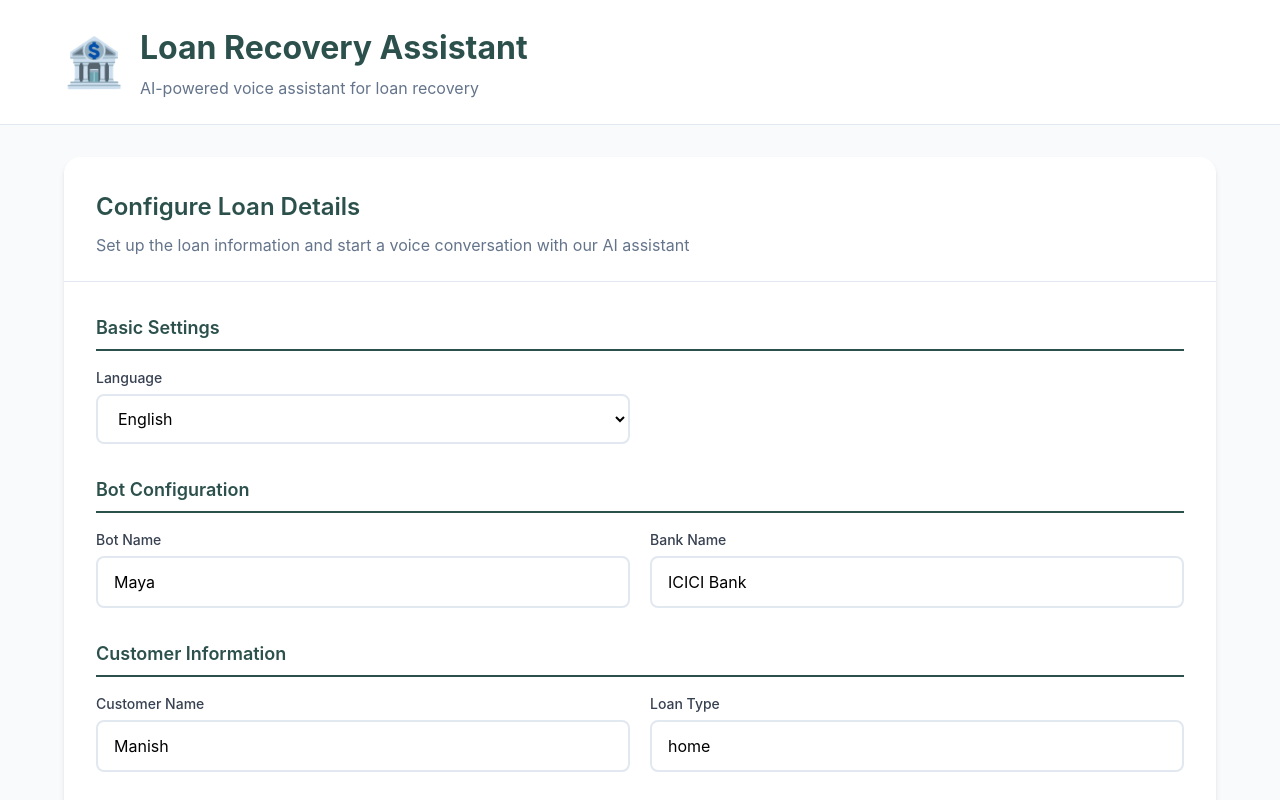
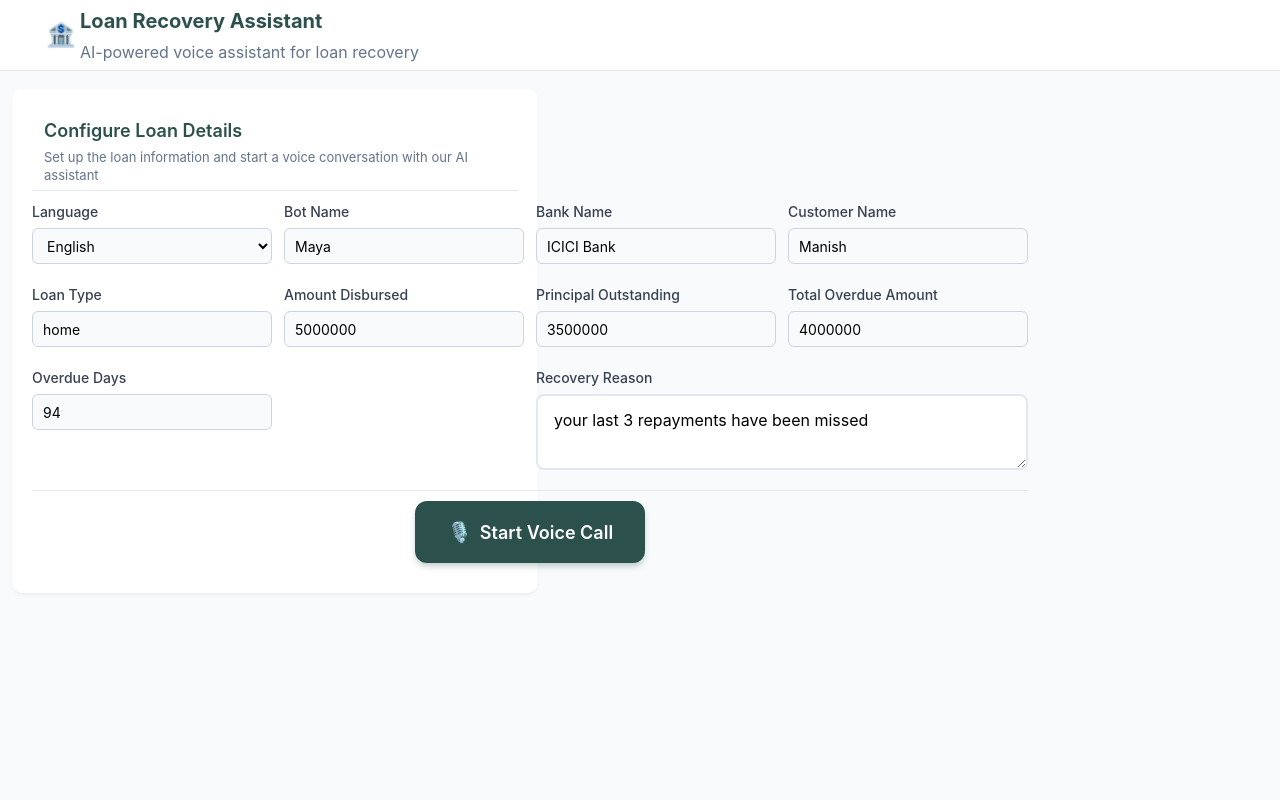
Before and after one commit to INDUS-AI-DEV/indus-ai, a Next.js app: page /demo/loanbot in a window 1280 px wide. Shown: the top 800 px of the page. Built offline with nearby package versions, Linux system fonts and the light colour scheme.

Commit message:
Changed Layout of LoanBot

```diff
--- a/app/demo/loanbot/page.tsx
+++ b/app/demo/loanbot/page.tsx
@@ -162,13 +162,10 @@ export default function LoanbotDemoPage() {
               }}
               style={styles.form}
             >
-              <div style={styles.formSection}>
-                <h3 style={styles.sectionTitle}>Basic Settings</h3>
+        {/* Row 1: Language | Bot Name */}
         <div style={styles.formRow}>
           <div style={styles.formField}>
-                    <label htmlFor="language" style={styles.label}>
-                      Language
-                    </label>
+            <label htmlFor="language" style={styles.label}>Language</label>
             <select
               id="language"
               name="language"
@@ -182,16 +179,8 @@ export default function LoanbotDemoPage() {
               <option value="fr">African</option>
             </select>
           </div>
-                </div>
-              </div>
-
-              <div style={styles.formSection}>
-                <h3 style={styles.sectionTitle}>Bot Configuration</h3>
-                <div style={styles.formRow}>
           <div style={styles.formField}>
-                    <label htmlFor="bot_name" style={styles.label}>
-                      Bot Name
-                    </label>
+            <label htmlFor="bot_name" style={styles.label}>Bot Name</label>
             <input
               id="bot_name"
               name="bot_name"
@@ -202,10 +191,11 @@ export default function LoanbotDemoPage() {
               placeholder="Enter bot name"
             />
           </div>
+        </div>
+        {/* Row 2: Bank Name | Customer Name */}
+        <div style={styles.formRow}>
           <div style={styles.formField}>
-                    <label htmlFor="bank_name" style={styles.label}>
-                      Bank Name
-                    </label>
+            <label htmlFor="bank_name" style={styles.label}>Bank Name</label>
             <input
               id="bank_name"
               name="bank_name"
@@ -216,16 +206,8 @@ export default function LoanbotDemoPage() {
               placeholder="Enter bank name"
             />
           </div>
-                </div>
-              </div>
-
-              <div style={styles.formSection}>
-                <h3 style={styles.sectionTitle}>Customer Information</h3>
-                <div style={styles.formRow}>
           <div style={styles.formField}>
-                    <label htmlFor="customer_name" style={styles.label}>
-                      Customer Name
-                    </label>
+            <label htmlFor="customer_name" style={styles.label}>Customer Name</label>
             <input
               id="customer_name"
               name="customer_name"
@@ -236,10 +218,11 @@ export default function LoanbotDemoPage() {
               placeholder="Enter customer name"
             />
           </div>
+        </div>
+        {/* Row 3: Loan Type | Amount Disbursed */}
+        <div style={styles.formRow}>
           <div style={styles.formField}>
-                    <label htmlFor="loan_type" style={styles.label}>
-                      Loan Type
-                    </label>
+            <label htmlFor="loan_type" style={styles.label}>Loan Type</label>
             <input
               id="loan_type"
               name="loan_type"
@@ -250,16 +233,8 @@ export default function LoanbotDemoPage() {
               placeholder="e.g., home, personal, business"
             />
           </div>
-                </div>
-              </div>
-
-              <div style={styles.formSection}>
-                <h3 style={styles.sectionTitle}>Loan Details</h3>
-                <div style={styles.formRow}>
           <div style={styles.formField}>
-                    <label htmlFor="amount_disbursed" style={styles.label}>
-                      Amount Disbursed
-                    </label>
+            <label htmlFor="amount_disbursed" style={styles.label}>Amount Disbursed</label>
             <input
               id="amount_disbursed"
               name="amount_disbursed"
@@ -270,10 +245,11 @@ export default function LoanbotDemoPage() {
               placeholder="Enter amount"
             />
           </div>
+        </div>
+        {/* Row 4: Principal Outstanding | Total Overdue Amount */}
+        <div style={styles.formRow}>
           <div style={styles.formField}>
-                    <label htmlFor="principal_outstanding" style={styles.label}>
-                      Principal Outstanding
-                    </label>
+            <label htmlFor="principal_outstanding" style={styles.label}>Principal Outstanding</label>
             <input
               id="principal_outstanding"
               name="principal_outstanding"
@@ -284,12 +260,8 @@ export default function LoanbotDemoPage() {
               placeholder="Enter outstanding amount"
             />
           </div>
-                </div>
-                <div style={styles.formRow}>
           <div style={styles.formField}>
-                    <label htmlFor="over_due_total_amount" style={styles.label}>
-                      Total Overdue Amount
-                    </label>
+            <label htmlFor="over_due_total_amount" style={styles.label}>Total Overdue Amount</label>
             <input
               id="over_due_total_amount"
               name="over_due_total_amount"
@@ -300,10 +272,11 @@ export default function LoanbotDemoPage() {
               placeholder="Enter overdue amount"
             />
           </div>
+        </div>
+        {/* Row 5: Overdue Days | (empty) */}
+        <div style={styles.formRow}>
           <div style={styles.formField}>
-                    <label htmlFor="over_due_days" style={styles.label}>
-                      Overdue Days
-                    </label>
+            <label htmlFor="over_due_days" style={styles.label}>Overdue Days</label>
             <input
               id="over_due_days"
               name="over_due_days"
@@ -314,16 +287,12 @@ export default function LoanbotDemoPage() {
               placeholder="Enter overdue days"
             />
           </div>
+          <div style={styles.formField}></div>
         </div>
-              </div>
-
-              <div style={styles.formSection}>
-                <h3 style={styles.sectionTitle}>Recovery Context</h3>
+        {/* Row 6: Recovery Reason (textarea, full width) */}
         <div style={styles.formRow}>
           <div style={{ ...styles.formField, width: '100%' }}>
-                    <label htmlFor="reason" style={styles.label}>
-                      Recovery Reason
-                    </label>
+            <label htmlFor="reason" style={styles.label}>Recovery Reason</label>
             <textarea
               id="reason"
               name="reason"
@@ -331,12 +300,11 @@ export default function LoanbotDemoPage() {
               onChange={handleChange}
               style={styles.textarea}
               placeholder="Describe the reason for recovery"
-                      rows={3}
+              rows={2}
             />
           </div>
         </div>
-              </div>
-
+        {/* Row 7: Start Voice Call button */}
         <div style={styles.formActions}>
           <button type="submit" style={styles.startButton}>
             <span style={styles.buttonIcon}>🎙️</span>
@@ -406,23 +374,23 @@ export default function LoanbotDemoPage() {
     header: {
       backgroundColor: "#ffffff",
       borderBottom: "1px solid #e2e8f0",
-      padding: "24px 0",
-      marginBottom: "32px",
+      padding: "6px 0",
+      marginBottom: "6px",
     },
     logoSection: {
       maxWidth: "1200px",
       margin: "0 auto",
-      padding: "0 24px",
+      padding: "0 6px",
       display: "flex",
       alignItems: "center",
-      gap: "16px",
+      gap: "4px",
     },
     logo: {
-      fontSize: "48px",
+      fontSize: "24px",
       lineHeight: "1",
     },
     title: {
-      fontSize: "32px",
+      fontSize: "20px",
       fontWeight: "700",
       color: "#2C514C",
       margin: "0 0 4px 0",
@@ -433,37 +401,54 @@ export default function LoanbotDemoPage() {
       margin: "0",
     },
     formContainer: {
-      maxWidth: "1200px",
-      margin: "0 auto",
-      padding: "0 24px",
+      width: "100%",
+      maxWidth: "550px",
+      margin: "0",
+      padding: "12px",
+      boxSizing: "border-box",
+      display: "flex",
+      justifyContent: "flex-start",
+      alignItems: "flex-start",
     },
     formCard: {
       backgroundColor: "#ffffff",
-      borderRadius: "16px",
-      boxShadow: "0 4px 6px -1px rgba(0, 0, 0, 0.1), 0 2px 4px -1px rgba(0, 0, 0, 0.06)",
-      overflow: "hidden",
+      borderRadius: "10px",
+      boxShadow: "0 2px 4px -1px rgba(0,0,0,0.08)",
+      overflow: "visible",
+      width: "100%",
+      maxWidth: "550px",
+      marginLeft: 0,
+      padding: "20px",
+      boxSizing: "border-box",
     },
     formHeader: {
-      padding: "32px 32px 24px 32px",
+      padding: "8px 12px 6px 12px",
       borderBottom: "1px solid #e2e8f0",
     },
     formTitle: {
-      fontSize: "24px",
+      fontSize: "18px",
       fontWeight: "600",
       color: "#2C514C",
-      margin: "0 0 8px 0",
+      margin: "0 0 4px 0",
     },
     formDescription: {
-      fontSize: "16px",
+      fontSize: "13px",
       color: "#64748b",
       margin: "0",
-      lineHeight: "1.5",
+      lineHeight: "1.4",
     },
     form: {
-      padding: "32px",
+      padding: "10px 0",
+      display: "grid",
+      gridTemplateColumns: "1fr 1fr",
+      gap: "12px 12px",
+      width: "100%",
+      boxSizing: "border-box",
+      alignItems: "start",
     },
     formSection: {
-      marginBottom: "32px",
+      marginBottom: "0",
+      gridColumn: "1 / -1",
     },
     sectionTitle: {
       fontSize: "18px",
@@ -474,14 +459,17 @@ export default function LoanbotDemoPage() {
       borderBottom: "2px solid #2C514C",
     },
     formRow: {
-      display: "grid",
-      gridTemplateColumns: "1fr 1fr",
-      gap: "20px",
-      marginBottom: "16px",
+      display: "flex",
+      flexDirection: "row",
+      gap: "12px",
+      marginBottom: "8px",
     },
     formField: {
       display: "flex",
       flexDirection: "column",
+      width: "100%",
+      minWidth: 0,
+      marginBottom: "0",
     },
     label: {
       fontSize: "14px",
@@ -490,23 +478,24 @@ export default function LoanbotDemoPage() {
       marginBottom: "6px",
     },
     input: {
-      padding: "12px 16px",
-      fontSize: "16px",
-      border: "2px solid #e2e8f0",
-      borderRadius: "8px",
-      backgroundColor: "#ffffff",
-      transition: "border-color 0.2s ease",
-      outline: "none",
+      padding: "6px 10px",
+      fontSize: "14px",
+      border: "1px solid #cbd5e1",
+      borderRadius: "6px",
+      backgroundColor: "#f9fafb",
+      transition: "border 0.2s",
+      height: "36px",
+      boxSizing: "border-box",
     },
     select: {
-      padding: "12px 16px",
-      fontSize: "16px",
-      border: "2px solid #e2e8f0",
-      borderRadius: "8px",
-      backgroundColor: "#ffffff",
-      transition: "border-color 0.2s ease",
-      outline: "none",
-      cursor: "pointer",
+      padding: "6px 10px",
+      fontSize: "14px",
+      border: "1px solid #cbd5e1",
+      borderRadius: "6px",
+      backgroundColor: "#f9fafb",
+      transition: "border 0.2s",
+      height: "36px",
+      boxSizing: "border-box",
     },
     textarea: {
       padding: "12px 16px",
@@ -518,12 +507,15 @@ export default function LoanbotDemoPage() {
       outline: "none",
       resize: "vertical",
       fontFamily: "inherit",
+      width: "100%",
+      boxSizing: "border-box",
     },
     formActions: {
       display: "flex",
       justifyContent: "center",
-      paddingTop: "24px",
+      paddingTop: "10px",
       borderTop: "1px solid #e2e8f0",
+      gridColumn: "1 / -1",
     },
     startButton: {
       display: "flex",
```
Lines whose indentation alone changed are shown as unchanged.
